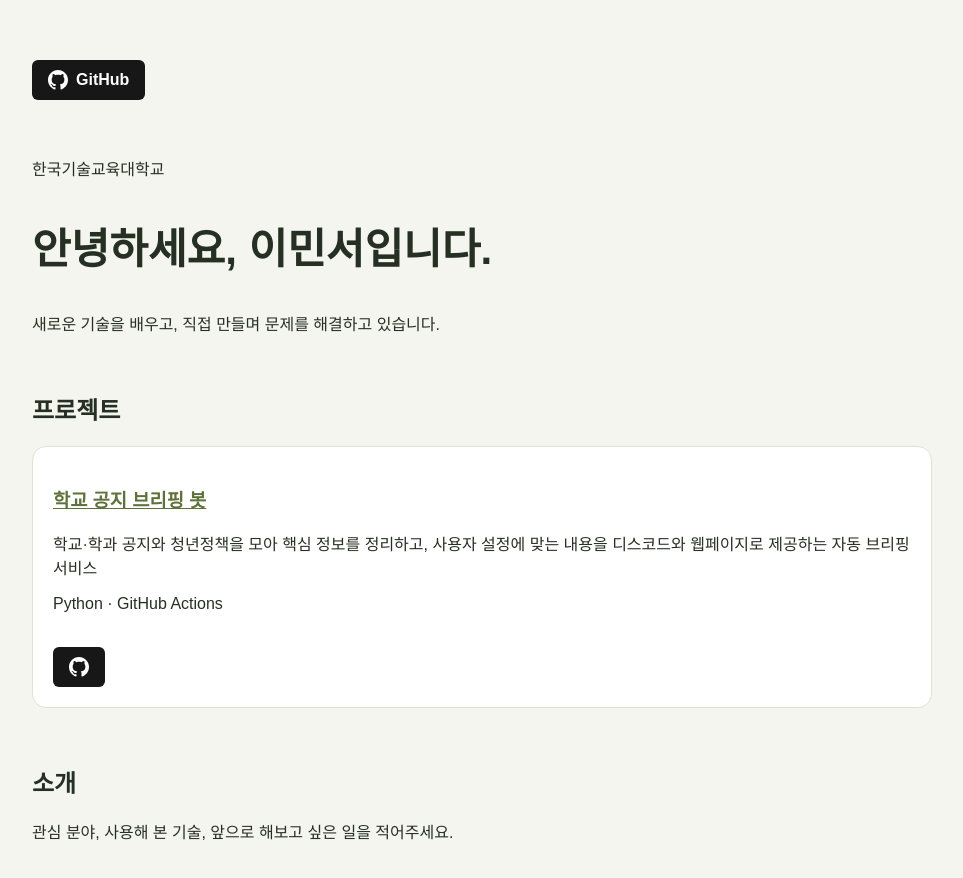
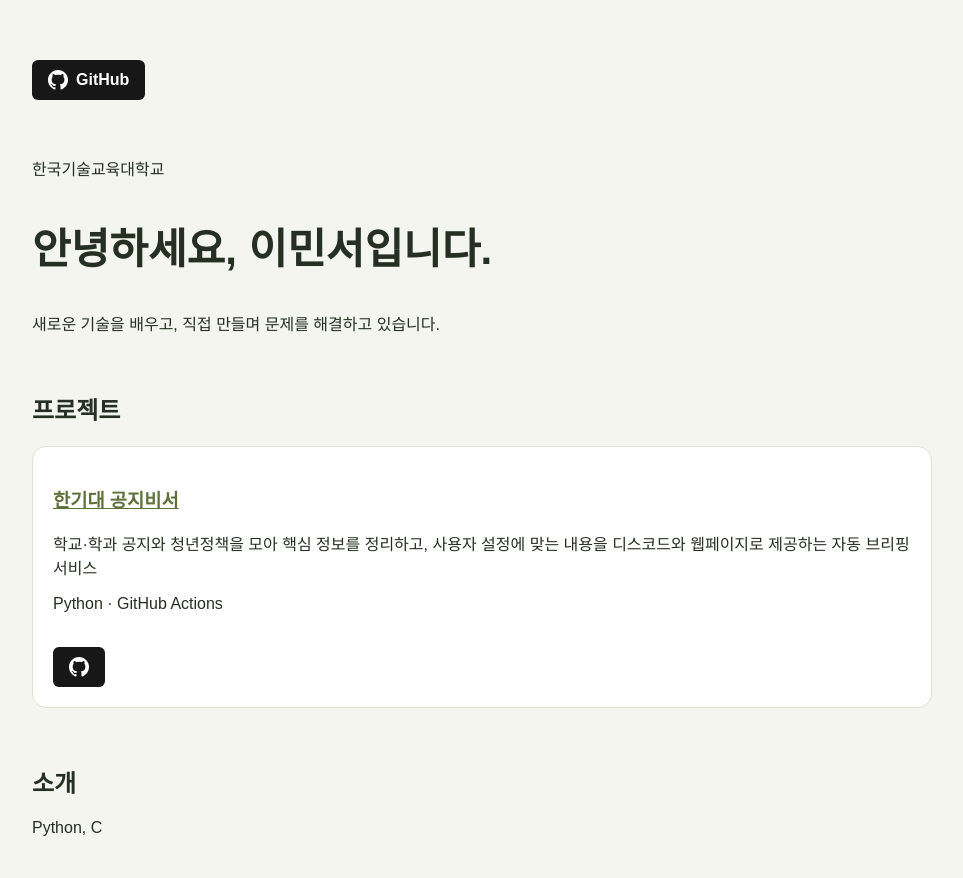
Before and after one commit to minseo9904/minseo9904.github.io, a plain HTML site: page index.html in a window 1280 px wide. Shown: the whole page, without its empty margins (158-1121 px from the left). Drawn offline with Linux system fonts and the light colour scheme.

Commit message:
edit text

```diff
--- a/index.html
+++ b/index.html
@@ -54,7 +54,7 @@
 
       <article class="card">
         <h3>
-          <a href="projects/notice-bot.html">학교 공지 브리핑 봇</a>
+          <a href="projects/notice-bot.html">한기대 공지비서</a>
         </h3>
         <p>학교·학과 공지와 청년정책을 모아 핵심 정보를 정리하고, 사용자 설정에 맞는 내용을 디스코드와 웹페이지로 제공하는 자동 브리핑 서비스</p>
         <p>Python · GitHub Actions</p>
@@ -74,7 +74,7 @@
 
     <section id="about">
       <h2>소개</h2>
-      <p>관심 분야, 사용해 본 기술, 앞으로 해보고 싶은 일을 적어주세요.</p>
+      <p>Python, C</p>
     </section>
   </main>
 </body>
```
Also changed, not shown: projects/notice-bot.html (+3 -3 lines).
